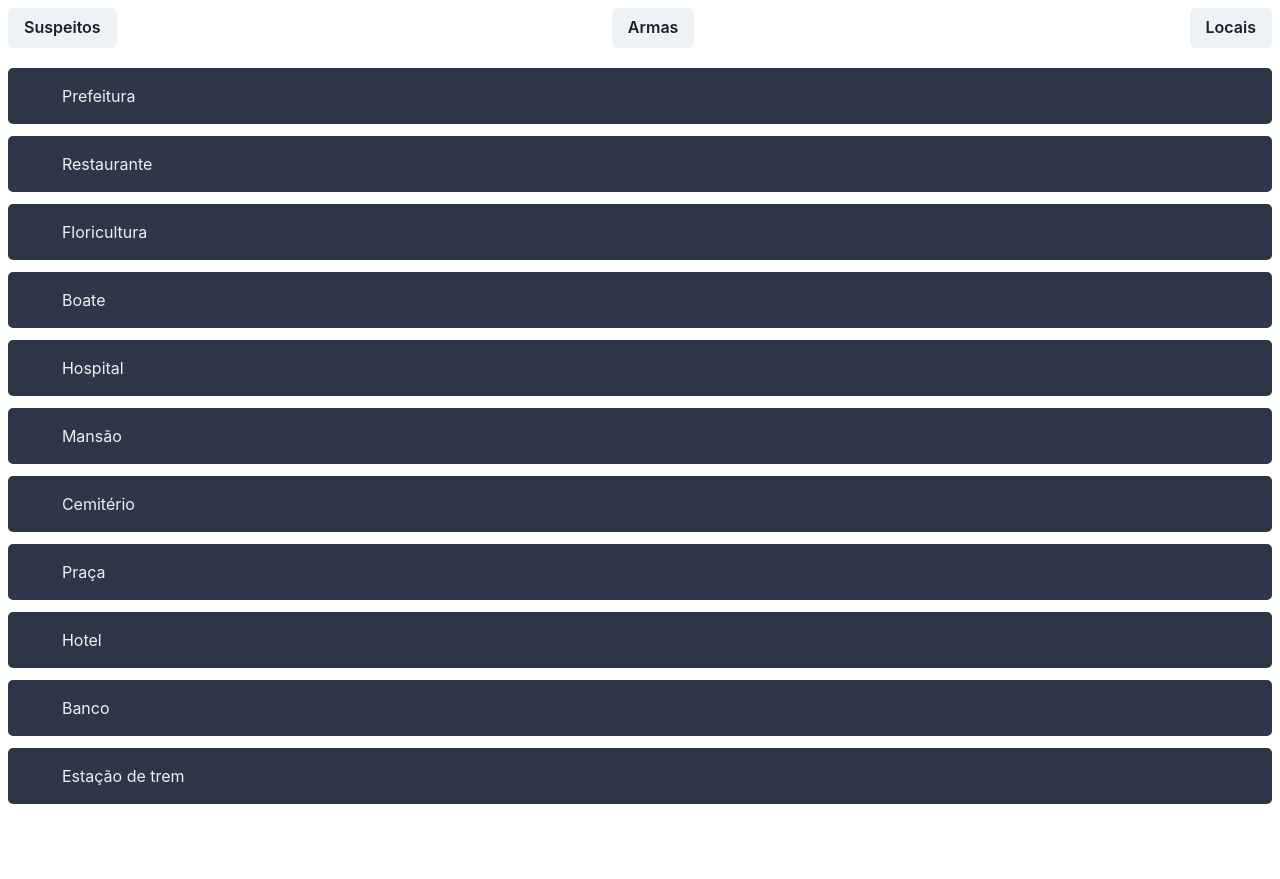
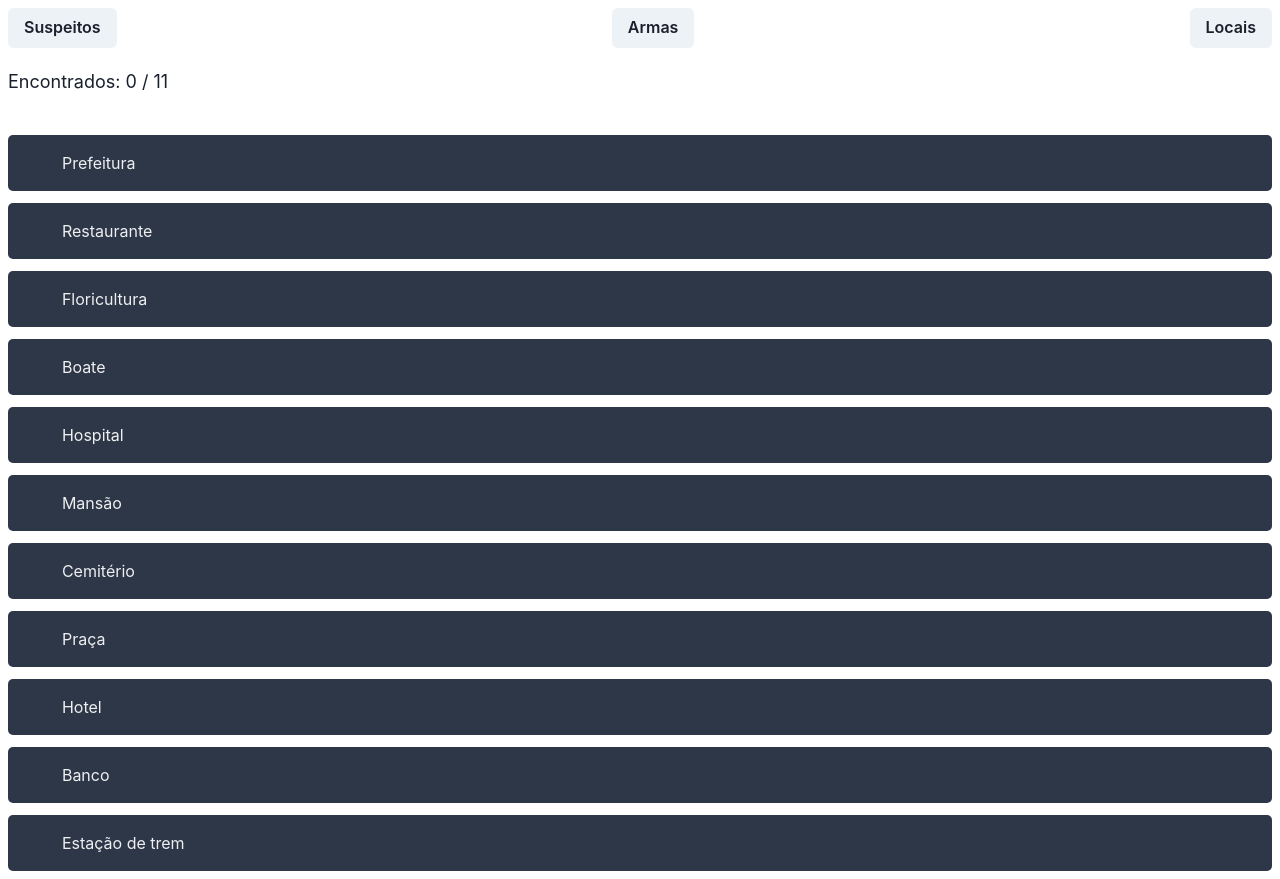
Before and after one commit to AndersonAndrad/detective-table, a React (Vite) app: page / in a window 1280 px wide. Both pictures are taken after a click on the button "Locais". Before the commit the page ends 812 px from the top, so only its background shows below. Built offline with nearby package versions, Linux system fonts and the light colour scheme.

Commit message:
refactor: possibility to select locations and maintain selected

```diff
--- a/src/components/locations.component.tsx
+++ b/src/components/locations.component.tsx
@@ -1,27 +1,48 @@
-import { Flex } from '@chakra-ui/react';
+import { Flex, Text } from '@chakra-ui/react';
+import { IItem, listLocations } from '../data/items.data';
+
 import { useState } from 'react';
-import { listLocations } from '../data/items.data';
 import { Card } from './card.component';
 
 export function Locations() {
   const [locations, setLocations] = useState(listLocations)
 
-  const changeSelection = (data: any) => {
-    console.log(data)
+  const changeSelection = (data: Omit<IItem, 'name'>) => {
+    const listLocations = locations.map(location => {
+      if (location.id === data.id) location.selected = data.selected;
+
+      return location
+    })
+
+    setLocations(listLocations)
+  }
+
+  const countSelected = () => {
+    return locations.filter(location => location.selected).length
+  }
+
+  const checkSelected = (id: string) => {
+    return locations.find(location => location.id === id && location.selected)?.selected || false
   }
 
   return (
+    <Flex flexDirection={'column'} gap={10}>
+      <Flex>
+        <Text fontSize={18}>Encontrados: {countSelected()} / {locations.length}</Text>
+      </Flex>
+
       <Flex flexDirection={'column'} gap={3}>
         {locations.map(location => (
           <Card
             key={location.id}
             id={location.id}
             name={location.name}
-          selected={location.selected}
+            selected={checkSelected(location.id)}
             changeSelection={changeSelection}
           />
         ))}
 
       </Flex>
+    </Flex>
   )
 }
```
Lines whose indentation alone changed are shown as unchanged.
